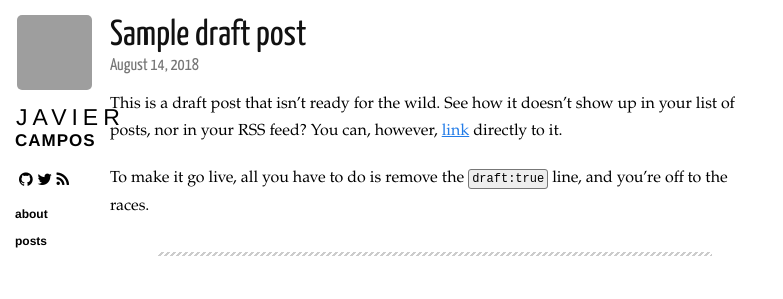
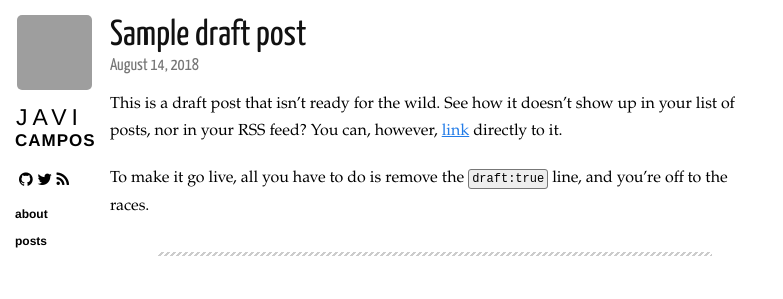
Before and after one commit to javiercp/javiercp.github.io, a Jekyll site: the page built from _posts/2018-08-14-draft.markdown, in a window 1280 px wide. Shown: the top 299 px of the page, without its empty margins (0-783 px from the left). Built offline with Jekyll 4.4.1, drawn with Linux system fonts in a browser that asks for light colours; nearby versions of some CDN libraries; comment, search, counter and statistics services are not loaded; grey boxes are pictures that could not be loaded.

Commit message:
Update _config.yml

```diff
--- a/_config.yml
+++ b/_config.yml
@@ -4,7 +4,7 @@ markdown: kramdown
 gems:
   - jekyll-sitemap
 
-name: Javier Campos
+name: Javi Campos
 url: https://javiercp.github.io
 description: A fantastic blog that is fantastic.
 twitter: darthcampos
```
